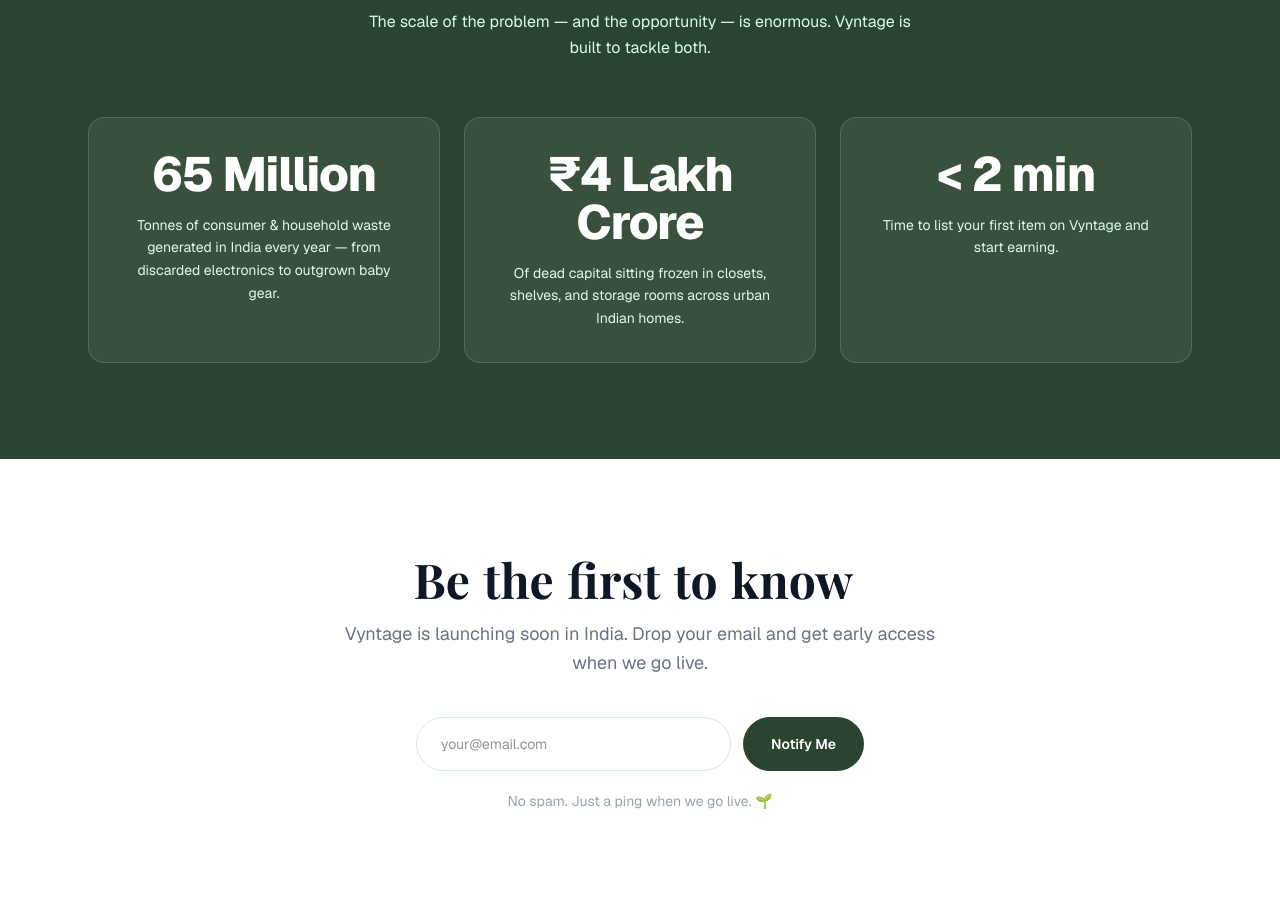
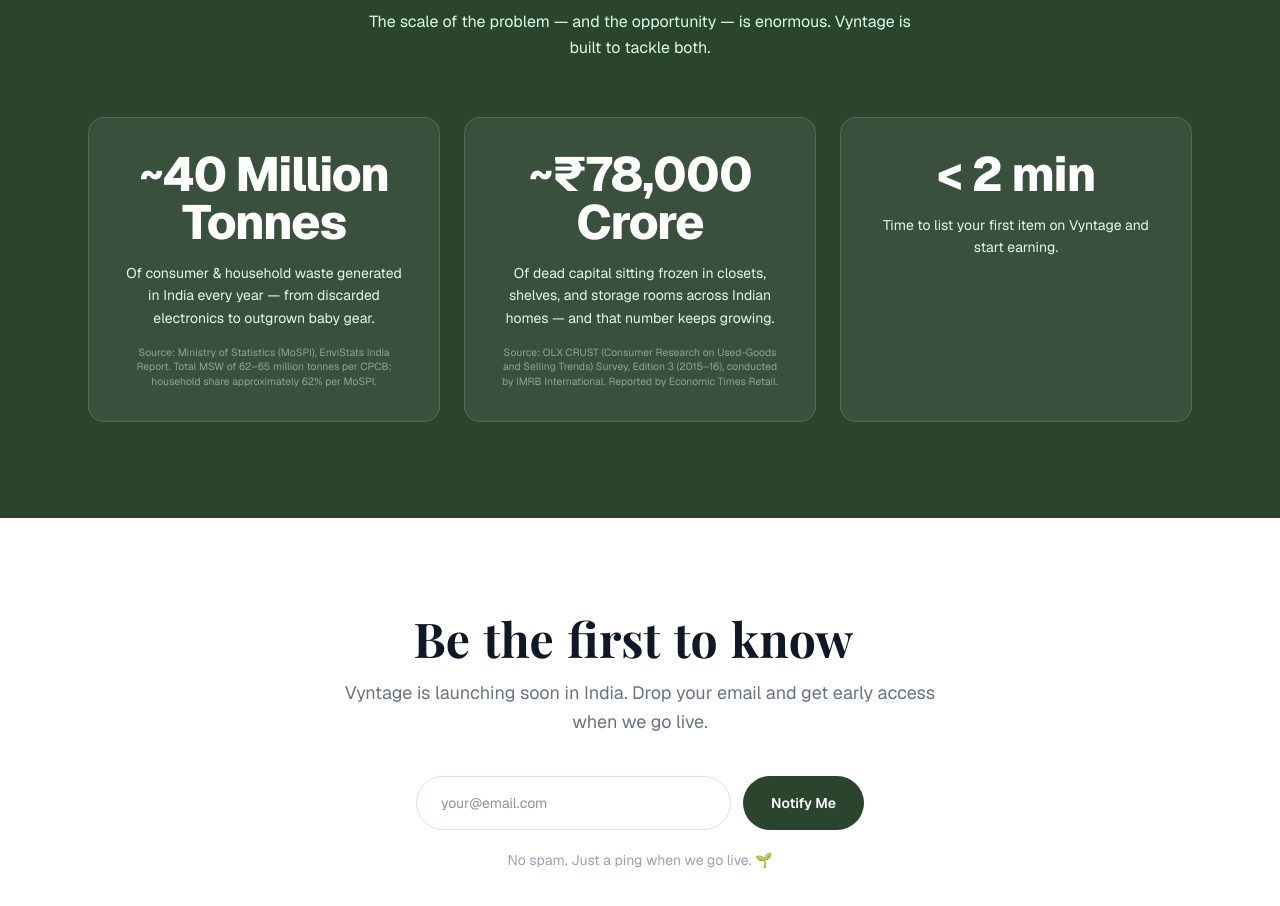
Before and after one commit to vyntage-c2c/vyntage-web, a Next.js app: page / in a window 1280 px wide. Shown: the part 2230-3136 px from the top of the page. Built offline with nearby package versions, Linux system fonts and the light colour scheme.

Commit message:
Making changes to add the correct factual numbers

```diff
--- a/app/page.tsx
+++ b/app/page.tsx
@@ -125,7 +125,7 @@
   right: fadeRight,
 };
 
-function AnimatedStat({ value, label, direction = "up" }: { value: string; label: string; direction?: Direction }) {
+function AnimatedStat({ value, label, source, direction = "up" }: { value: string; label: string; source?: string; direction?: Direction }) {
   const ref = useRef<HTMLDivElement>(null);
   const inView = useInView(ref, { once: true });
   const motionVal = useMotionValue(0);
@@ -155,6 +155,9 @@
     >
       <div className="text-5xl font-extrabold text-white tracking-tight">{display}</div>
       <p className="mt-4 text-green-100 text-sm leading-relaxed">{label}</p>
+      {source && (
+        <p className="mt-4 text-[0.65rem] leading-snug text-green-100/50">{source}</p>
+      )}
     </motion.div>
   );
 }
@@ -501,16 +504,18 @@
 
 // ─── Impact stats ─────────────────────────────────────────────────────────────
 function Impact() {
-  const stats: { value: string; label: string; direction: Direction }[] = [
+  const stats: { value: string; label: string; source?: string; direction: Direction }[] = [
     {
-      value: "65 Million",
+      value: "~40 Million Tonnes",
       direction: "left",
-      label: "Tonnes of consumer & household waste generated in India every year — from discarded electronics to outgrown baby gear.",
+      label: "Of consumer & household waste generated in India every year — from discarded electronics to outgrown baby gear.",
+      source: "Source: Ministry of Statistics (MoSPI), EnviStats India Report. Total MSW of 62–65 million tonnes per CPCB; household share approximately 62% per MoSPI.",
     },
     {
-      value: "₹4 Lakh Crore",
+      value: "~₹78,000 Crore",
       direction: "up",
-      label: "Of dead capital sitting frozen in closets, shelves, and storage rooms across urban Indian homes.",
+      label: "Of dead capital sitting frozen in closets, shelves, and storage rooms across Indian homes — and that number keeps growing.",
+      source: "Source: OLX CRUST (Consumer Research on Used-Goods and Selling Trends) Survey, Edition 3 (2015–16), conducted by IMRB International. Reported by Economic Times Retail.",
     },
     {
       value: "< 2 min",
@@ -537,7 +542,7 @@
 
           <div className="grid md:grid-cols-3 gap-6">
             {stats.map((stat, i) => (
-              <AnimatedStat key={i} value={stat.value} label={stat.label} direction={stat.direction} />
+              <AnimatedStat key={i} value={stat.value} label={stat.label} source={stat.source} direction={stat.direction} />
             ))}
           </div>
         </InView>
```
